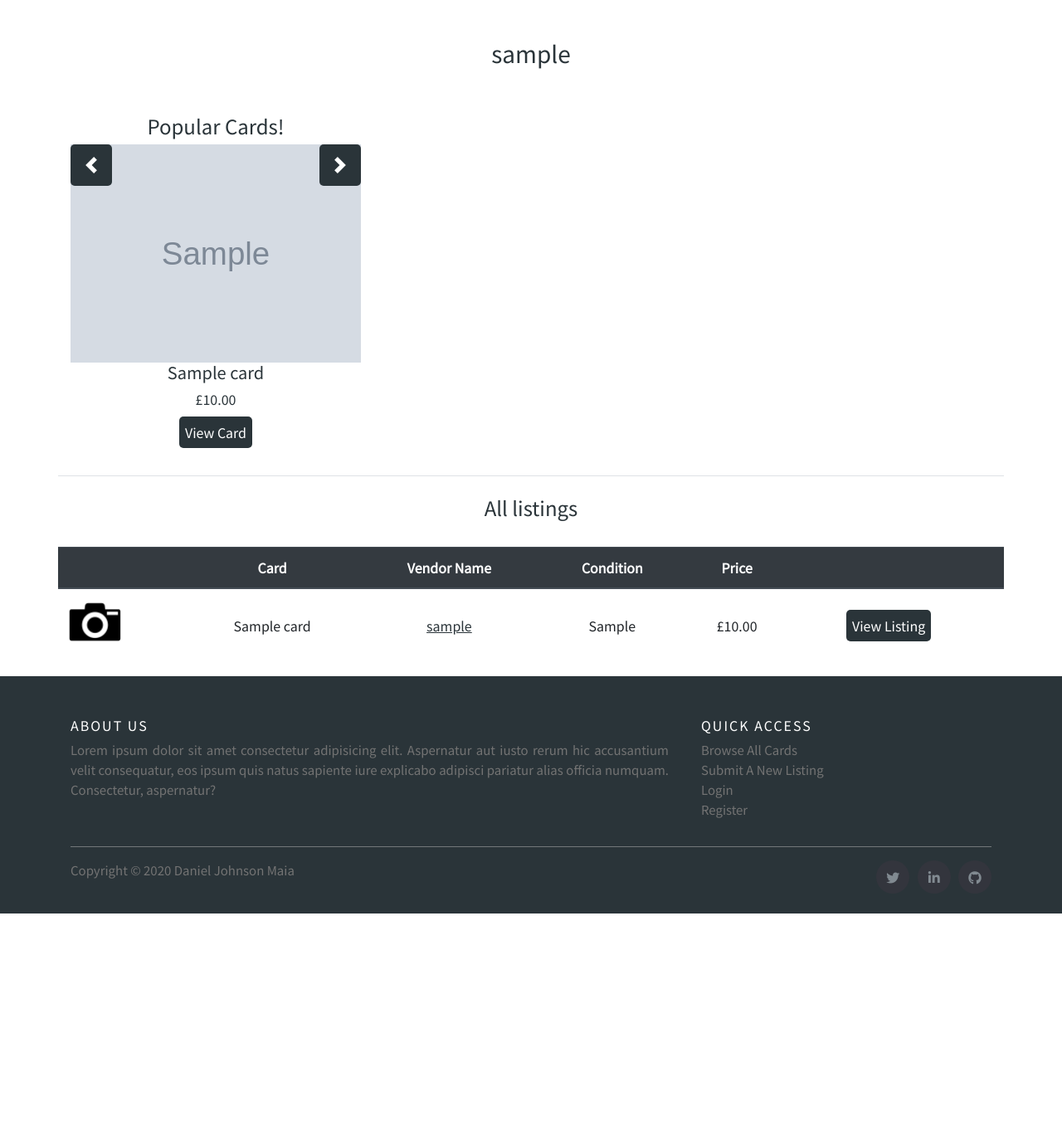
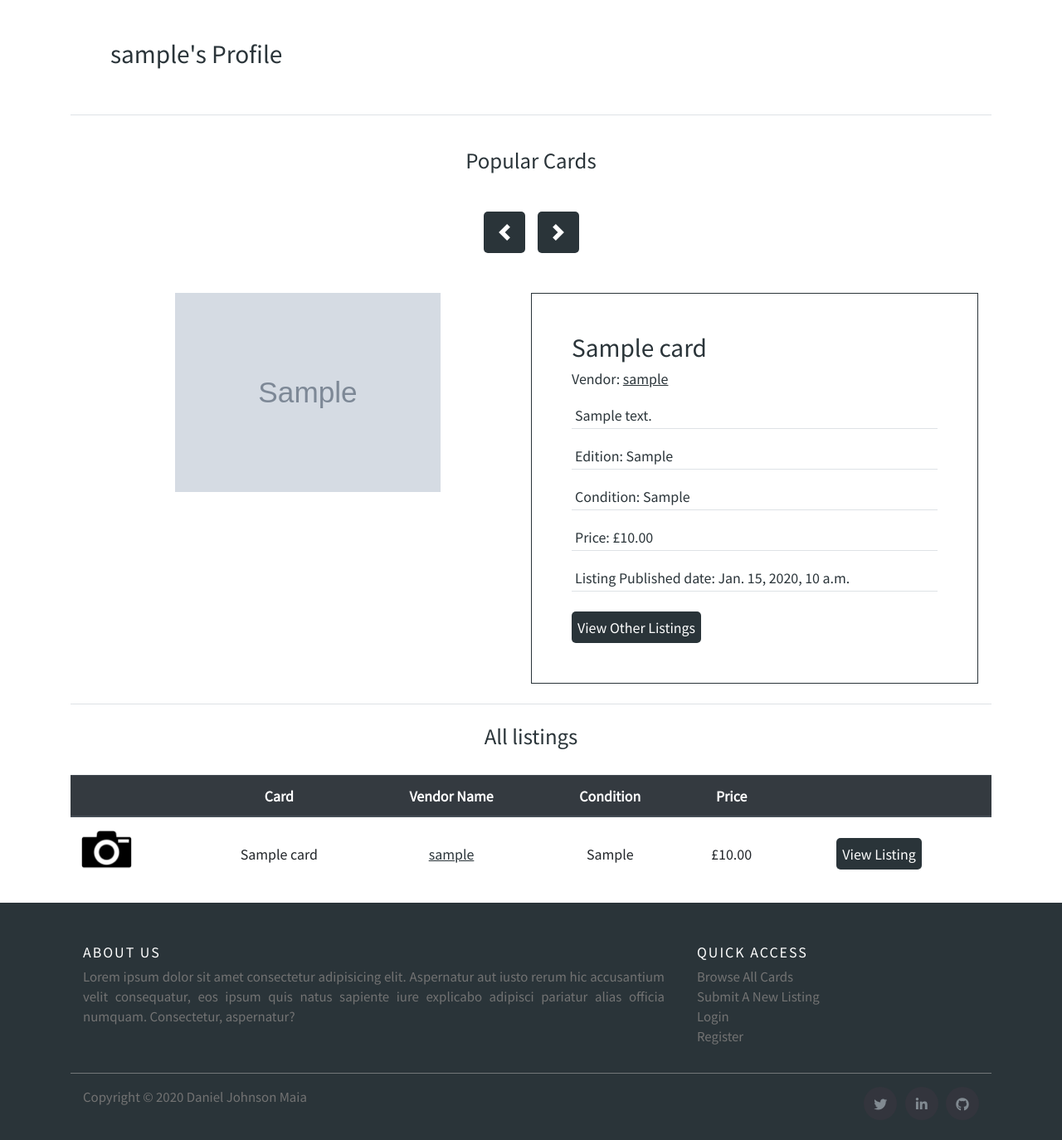
Before and after one commit to DanielJMaia/magic-market-project, a Django app: page /accounts/profile/1/ in a window 1280 px wide. Shown: the part 56-1430 px from the top of the page at 83% size. Before the commit the page ends 1157 px from the top, so only its background shows below. Run offline with Django 3.2, Linux system fonts and the light colour scheme; tables that the repository leaves empty hold one stand-in row (values such as "Sample post"); grey boxes marked "Sample" are stand-in pictures; some libraries are stand-ins or nearby versions.

Commit message:
improved styling on user profile page

```diff
--- a/accounts/templates/user_profile.html
+++ b/accounts/templates/user_profile.html
@@ -3,54 +3,112 @@
 {% block content %}
 <div class="container">
 
-	<div class="row">
-		<div class="text-center max-width pt-5 pb-5">
-			<h3>{{ profile.username }}</h3>
+	<div class="row border-bottom">
+		<div class="max-width pt-5 pb-5 pl-5">
+			<h3>{{ profile.username }}'s Profile</h3>
 		</div>
 	</div>
 
 	<!--Popular cards sorted by views-->
-	<div class="row border-bottom pb-4">
-		<div class="col-sm-12 col-lg-4">
-			<h4 class="center">Popular Cards!</h4>
+	<div class="row border-bottom pb-2">
+		<div class="col-md-12 p-3 mr-5">
+			<div class="row">
+				<h4 class="col-sm-12 pt-4 pb-4 center">Popular Cards</h4>
+			</div>
+			<div class="row justify-center pb-5 pt-3">
+				<a class="custom-controls carousel-prev" href="#carouselExampleControls" role="button"
+					data-slide="prev">
+					<span class="carousel-control-prev-icon" aria-hidden="true"></span>
+					<span class="sr-only">Previous</span>
+				</a>
+				<a class="custom-controls carousel-next" href="#carouselExampleControls" role="button"
+					data-slide="next">
+					<span class="carousel-control-next-icon" aria-hidden="true"></span>
+					<span class="sr-only">Next</span>
+				</a>
+			</div>
 			<div id="carouselExampleControls" class="carousel slide" data-ride="carousel">
 				<div class="carousel-inner">
 					{% for card in cards|dictsortreversed:"listing_views" %}
 					{% if forloop.counter == 1 %}
 					<div class="carousel-item active">
-						<img class="d-block w-100" src="/media/{{ card.image }}" alt="Slide #{{ forloop.counter }}">
-						<div class="carousel-caption-custom d-none d-md-block">
-							<h5>{{ card.card_title }}</h5>
-							<p>£{{ card.card_price }}</p>
-							<p><a href="{% url 'card_detail' card.id %}"
-									class="button-effect nobreak margin-center">View
-									Card</a></p>
+						<div class="row">
+							<div class="col-sm-12 col-md-6">
+								<img class="d-block carousel-image-profile margin-center pb-2" src="/media/{{ card.image }}" alt="Slide #{{ forloop.counter }}">
+                            </div>
+								<div class="col-sm-12 col-md-6 p-5 center-small border-thin">
+									<h3>{{ card.card_title }}</h3>
+									<p>Vendor: <a class="underline-link"
+											href="{% url 'view_profile' card.user.id %}">{{ card.user.username }}</a>
+									</p>
+									<p class="border-bottom p-1">{{ card.card_description}}</p>
+									<p class="border-bottom p-1"><span class="boldtext">Edition:</span>
+										{{ card.card_edition }}</p>
+									<p class="border-bottom p-1"><span class="boldtext">Condition:</span>
+										{{ card.card_condition }}</p>
+									<p class="border-bottom p-1">
+										<span class="boldtext">Price: </span>£{{ card.card_price }}
+									</p>
+									<p class="border-bottom p-1"><span class="boldtext">Listing Published date:</span>
+										{{ card.listing_published_date }}
+									</p>
+									<div class="row pt-2">
+										<a href="{% url 'get_cards' %}" class="button-effect nobreak">View Other
+											Listings</a>
+										{% if user.is_authenticated %}
+										<form method="post" action="{% url 'add_to_cart' card.id %}">
+											{% csrf_token %}
+											<div class="input-group cart-form">
+												<input class="add-to-cart-quantity" name="quantity" type="number" min="1" max="10000"  placeholder="Quantity" value="1">
+												<button class="btn" type="submit"><i class="fas fa-cart-plus fa-lg"></i></button>
+											</div>
+										</form>
+										{% endif %}
+									</div>
+								</div>
 							</div>
 						</div>
 						{% else %}
 						<div class="carousel-item">
-						<img class="d-block w-100" src="/media/{{ card.image }}" alt="Slide #{{ forloop.counter }}">
-						<div class="carousel-caption-custom d-none d-md-block">
-							<h5>{{ card.card_title }}</h5>
-							<p>£{{ card.card_price }}</p>
-							<p><a href="{% url 'card_detail' card.id %}"
-									class="button-effect nobreak margin-center">View
-									Card</a></p>
+							<div class="row">
+								<div class="col-sm-12 col-md-6">
+									<img class="d-block carousel-image-profile margin-center pb-2" src="/media/{{ card.image }}" alt="Slide #{{ forloop.counter }}">
+                            </div>
+									<div class="col-sm-12 col-md-6 p-5 center-small border-thin">
+										<h3>{{ card.card_title }}</h3>
+										<p>Vendor: <a class="underline-link"
+												href="{% url 'view_profile' card.user.id %}">{{ card.user.username }}</a>
+										</p>
+										<p class="border-bottom p-1">{{ card.card_description}}</p>
+										<p class="border-bottom p-1"><span class="boldtext">Edition:</span>
+											{{ card.card_edition }}</p>
+										<p class="border-bottom p-1"><span class="boldtext">Condition:</span>
+											{{ card.card_condition }}</p>
+										<p class="border-bottom p-1">
+											<span class="boldtext">Price: </span>£{{ card.card_price }}</p>
+										<p class="border-bottom p-1">
+											<span class="boldtext">Listing Published date:</span>
+											{{ card.listing_published_date }}
+										</p>
+										<div class="row pt-2">
+											<a href="{% url 'get_cards' %}" class="button-effect nobreak">View Other
+												Listings</a>
+											{% if user.is_authenticated %}
+											<form method="post" action="{% url 'add_to_cart' card.id %}">
+												{% csrf_token %}
+												<div class="input-group cart-form">
+													<input class="add-to-cart-quantity" name="quantity" type="number" min="1" max="10000"  placeholder="Quantity" value="1">
+													<button class="btn" type="submit"><i class="fas fa-cart-plus fa-lg"></i></button>
+												</div>
+											</form>
+											{% endif %}
+										</div>
+									</div>
 								</div>
 							</div>
 							{% endif %}
 							{% endfor %}
 						</div>
-				<a class="carousel-control-prev custom-controls" href="#carouselExampleControls" role="button"
-					data-slide="prev">
-					<span class="carousel-control-prev-icon" aria-hidden="true"></span>
-					<span class="sr-only">Previous</span>
-				</a>
-				<a class="carousel-control-next custom-controls" href="#carouselExampleControls" role="button"
-					data-slide="next">
-					<span class="carousel-control-next-icon" aria-hidden="true"></span>
-					<span class="sr-only">Next</span>
-				</a>
 					</div>
 				</div>
 			</div>
@@ -93,7 +151,8 @@
 							</td>
 							<td>{{ card.card_condition }}</td>
 							<td>£{{ card.card_price }}</td>
-					<td><a href="{% url 'card_detail' card.id %}" class="button-effect nobreak">View Listing</a></td>
+							<td><a href="{% url 'card_detail' card.id %}" class="button-effect nobreak">View Listing</a>
+							</td>
 							{% if user.is_authenticated %}
 							<td>
 								<div>
--- a/cards/templates/home.html
+++ b/cards/templates/home.html
@@ -53,7 +53,7 @@
 	<!--Popular cards sorted by views-->
 	<div class="container-fluid cards-background">
 		<div class="row justify-content-center pt-5 pb-5">
-			<div class="col-md-12 col-lg-6 col-xl-4 p-3 mr-5 cards-background-white">
+			<div class="col-md-12 col-lg-6 col-xl-5 p-3 mr-5 cards-background-white">
 				<div class="row pt-3 pb-2">
 					<h1 class="col-12 center">Popular Cards</h1>
 				</div>
@@ -151,7 +151,7 @@
 					<!--Latest listings section-->
 
 
-					<div class="col-md-12 col-lg-6 col-xl-4 p-3 cards-background-white">
+					<div class="col-md-12 col-lg-6 col-xl-5 p-3 cards-background-white">
 						<div class="row pt-3 pb-2">
 							<h1 class="col-12 center">Latest Listings</h1>
 						</div>
--- a/static/css/custom.css
+++ b/static/css/custom.css
@@ -22,6 +22,11 @@ a:hover{
 .no-spacing{
     padding: 0;
     margin: 0;
+}
+
+.row{
+    margin-left: 0px;
+    margin-right: 0px;
 }
 /*End of Document classes*/
 
@@ -72,6 +77,11 @@ a:hover{
 
 .hidden-when-small{
         display: none;
+}
+
+.border-thin{
+    border-style: solid;
+    border-width: thin;
 }
 /*End of Utility Classes*/
 
@@ -263,6 +273,10 @@ a:hover{
 
 .carousel-image {
     width: inherit;
+}
+
+.carousel-image-profile{
+    width: 20rem;
 }
 
 
```
Lines whose indentation alone changed are shown as unchanged.
